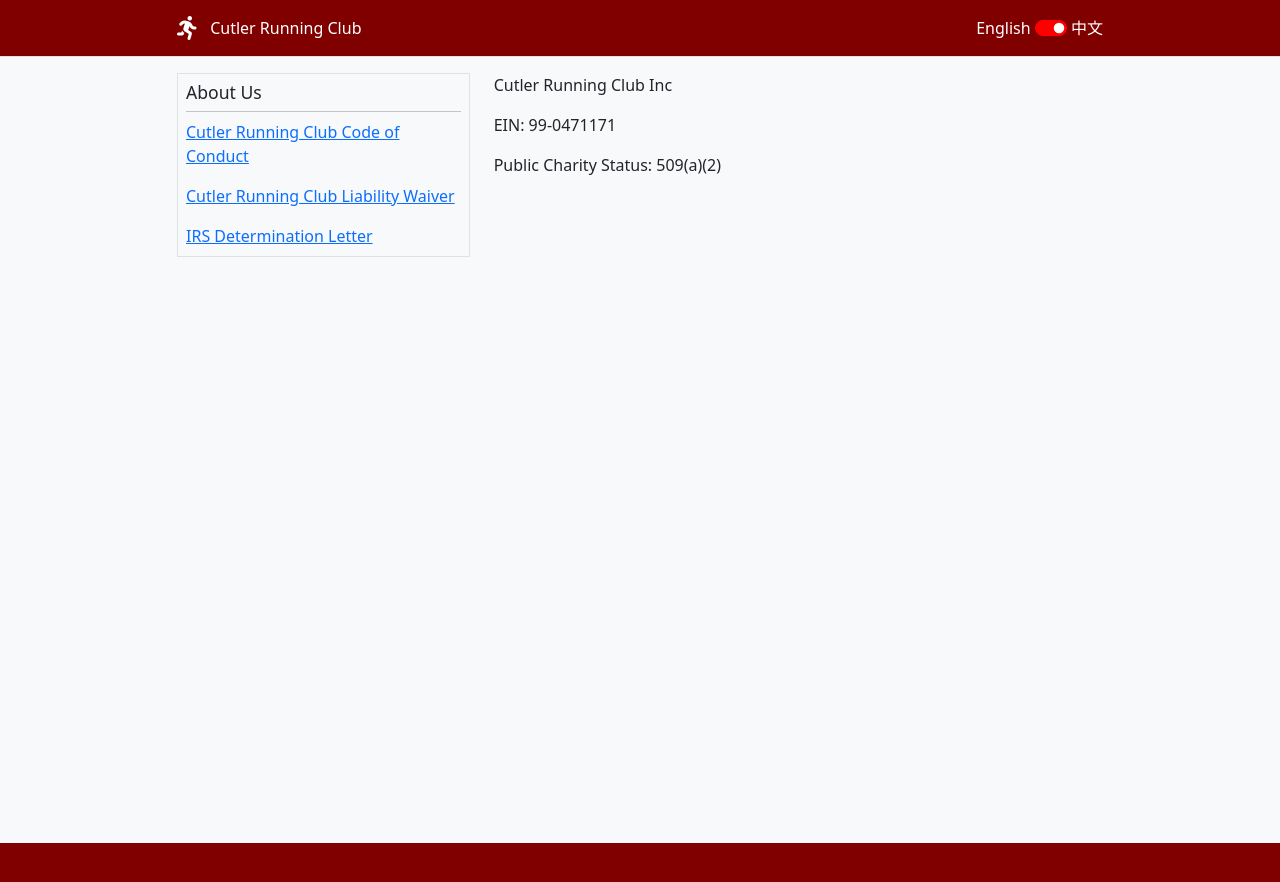
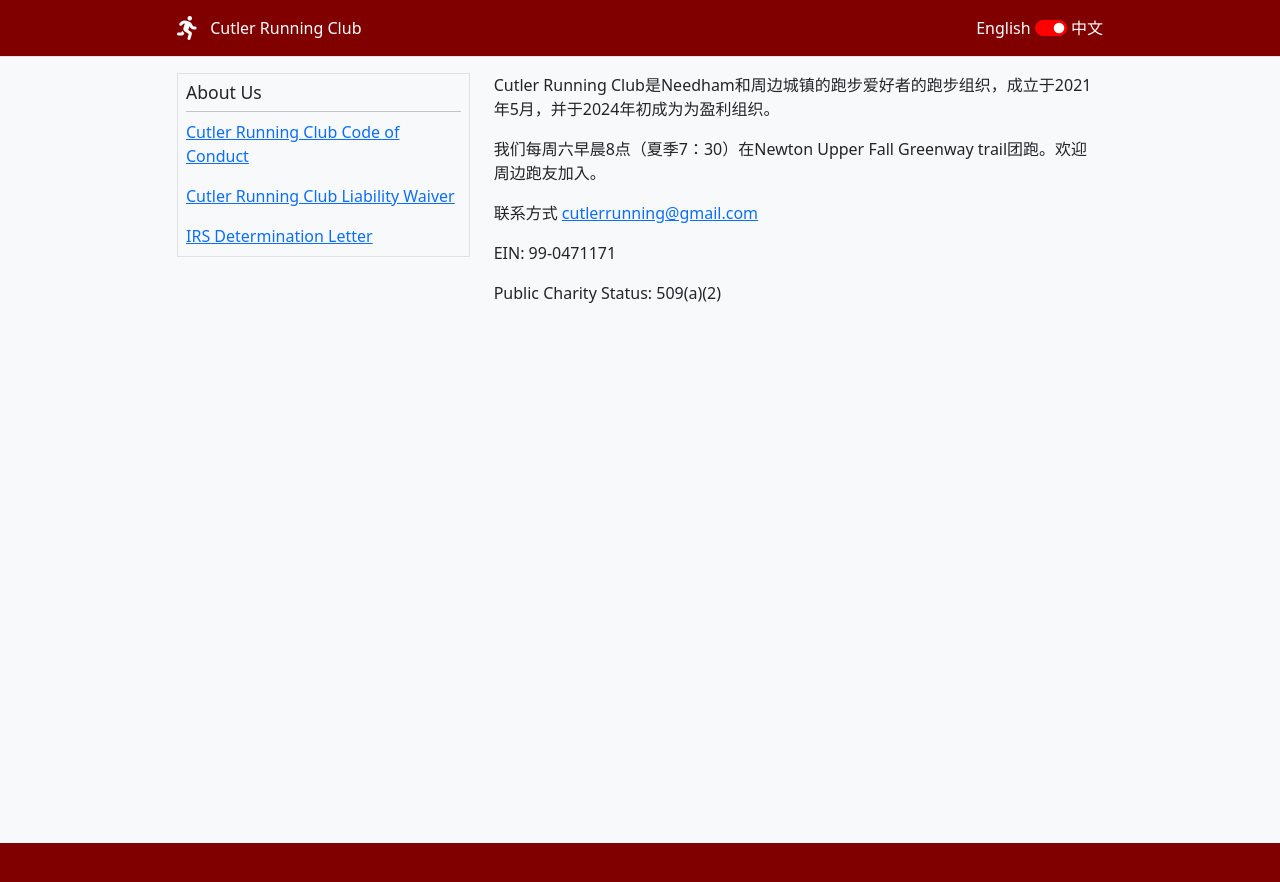
Before and after one commit to cutlerrunningclub/cutlerrunningclub.github.io, a Jekyll site: the page built from index.md, in a window 1280 px wide. Shown: the top 882 px of the page. Built offline with Jekyll 4.4.1, drawn with Linux system fonts in a browser that asks for light colours; nearby versions of some CDN libraries.

Commit message:
Add basic homepage content

```diff
--- a/index.md
+++ b/index.md
@@ -2,7 +2,26 @@
 layout: base
 ---
 
-Cutler Running Club Inc
+<div data-language="CN" markdown="1">
+
+Cutler Running Club是Needham和周边城镇的跑步爱好者的跑步组织，成立于2021年5月，并于2024年初成为为盈利组织。
+
+我们每周六早晨8点（夏季7：30）在Newton Upper Fall Greenway trail团跑。欢迎周边跑友加入。
+
+联系方式 [cutlerrunning@gmail.com](mailto:someone@example.com)
+
+</div>
+
+<div data-language="EN" markdown="1">
+
+Cutler Running Club Inc is a running organization for running enthusiasts in Needham and surrounding towns, established in May 2021, and became a non-profit organization in early 2024.
+
+We gather for group runs every Saturday morning at 8:00 AM (7:30 AM during summer) on the Newton Upper Fall Greenway trail.
+Nearby runners are welcome to join.
+
+Contact: [cutlerrunning@gmail.com](mailto:someone@example.com)
+
+</div>
 
 EIN: 99-0471171
 
```
